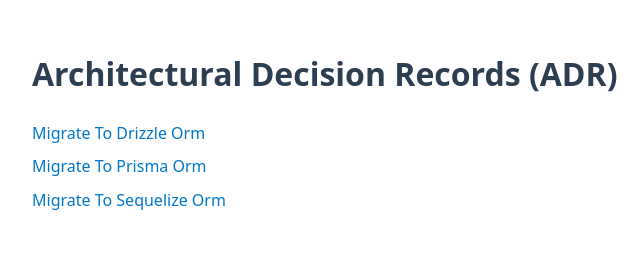
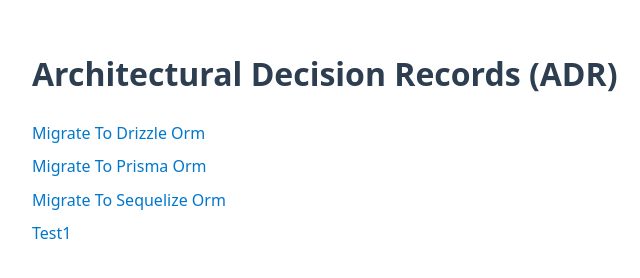
Before and after one commit to samuelparfait/docs, a website: page public/index.html in a window 1280 px wide. Shown: the full height of the page, 258-898 px from the left. Drawn offline with Linux system fonts and the light colour scheme.

Commit message:
docs: Added new ADR

```diff
--- a/public/index.html
+++ b/public/index.html
@@ -36,6 +36,7 @@
     <li><a href="./adrs/2025-07-17-migrate-to-drizzle-orm.html">Migrate To Drizzle Orm</a></li>
 <li><a href="./adrs/2025-07-17-migrate-to-prisma-orm.html">Migrate To Prisma Orm</a></li>
 <li><a href="./adrs/2025-07-17-migrate-to-sequelize-orm.html">Migrate To Sequelize Orm</a></li>
+<li><a href="./adrs/2025-07-17-test1.html">Test1</a></li>
   </ul>
 </body>
 </html>
```
